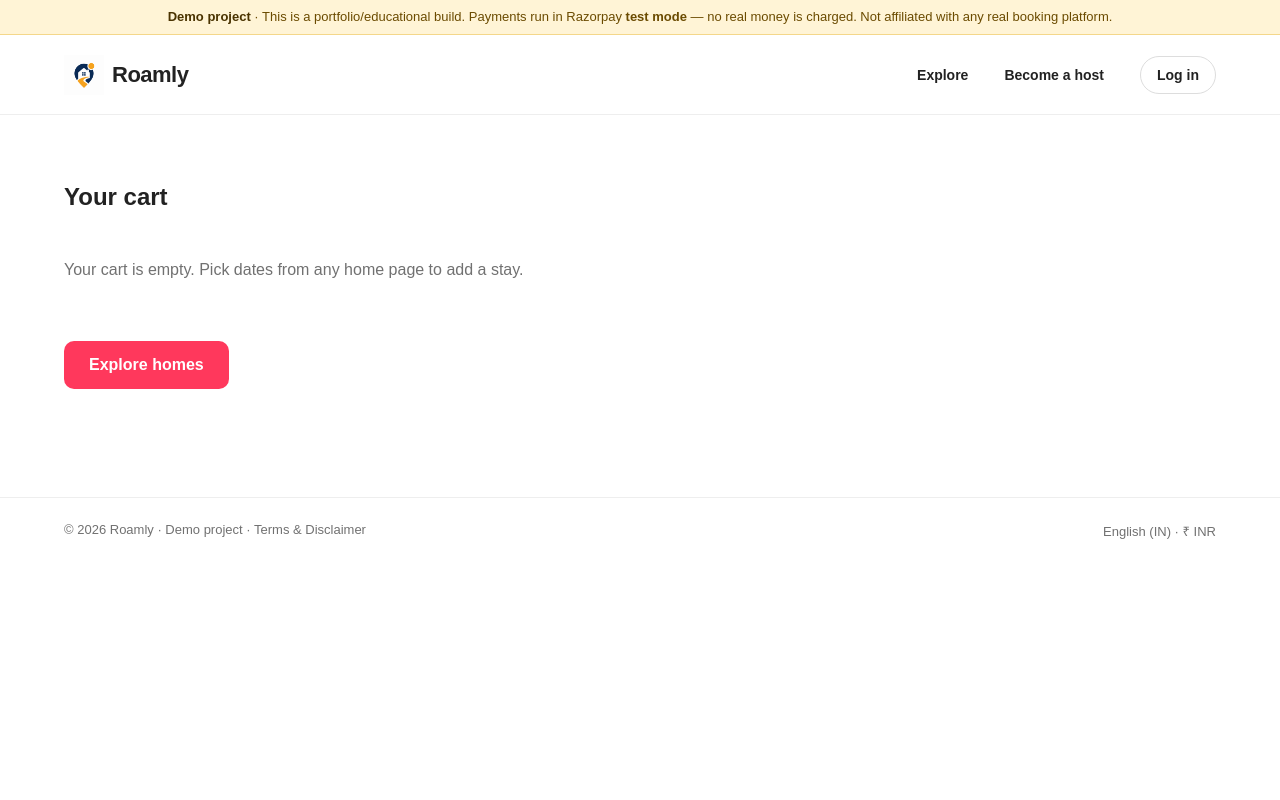
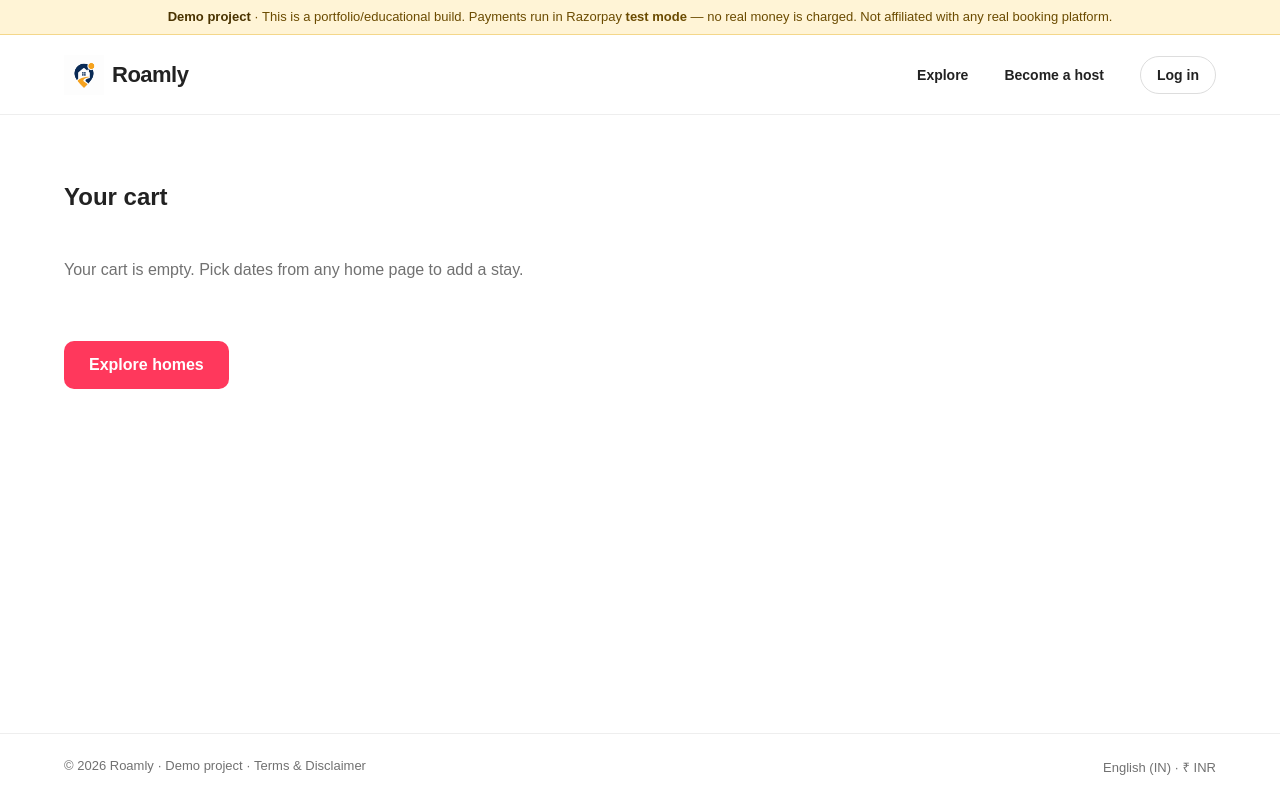
Before and after one commit to nihal705/roamly, a Next.js app in the folder client/: page /cart in a window 1280 px wide. Built offline with nearby package versions, Linux system fonts and the light colour scheme; no server answers.

Commit message:
fix: make footer stick to bottom on empty and short pages

```diff
--- a/client/app/globals.css
+++ b/client/app/globals.css
@@ -56,7 +56,8 @@
   border-top: 1px solid #eee;
   font-size: 13px;
   color: var(--muted);
-  margin-top: 60px;
+  margin-top: auto;
+  background: #ffffff;
 }
 
 .category-pills {
@@ -113,10 +114,24 @@
   box-sizing: border-box;
 }
 
+html {
+  height: 100%;
+}
+
 body {
+  min-height: 100vh;
+  display: flex;
+  flex-direction: column;
   margin: 0;
   color: var(--ink);
   font-family: Arial, sans-serif;
+}
+
+main {
+  flex: 1 0 auto;
+  display: flex;
+  flex-direction: column;
+  width: 100%;
 }
 
 a {
@@ -206,8 +221,11 @@ nav {
 
 .section {
   max-width: 1440px;
-  margin: auto;
+  width: 100%;
+  box-sizing: border-box;
+  margin: 0 auto;
   padding: 48px clamp(24px, 5vw, 80px);
+  flex: 1 0 auto;
 }
 
 .section-heading {
@@ -700,9 +718,12 @@ nav {
 }
 
 .auth {
-  min-height: calc(100vh - 80px);
+  flex: 1 0 auto;
   background: var(--cream);
   padding: 50px 20px;
+  display: flex;
+  align-items: center;
+  justify-content: center;
 }
 
 .form {
```
